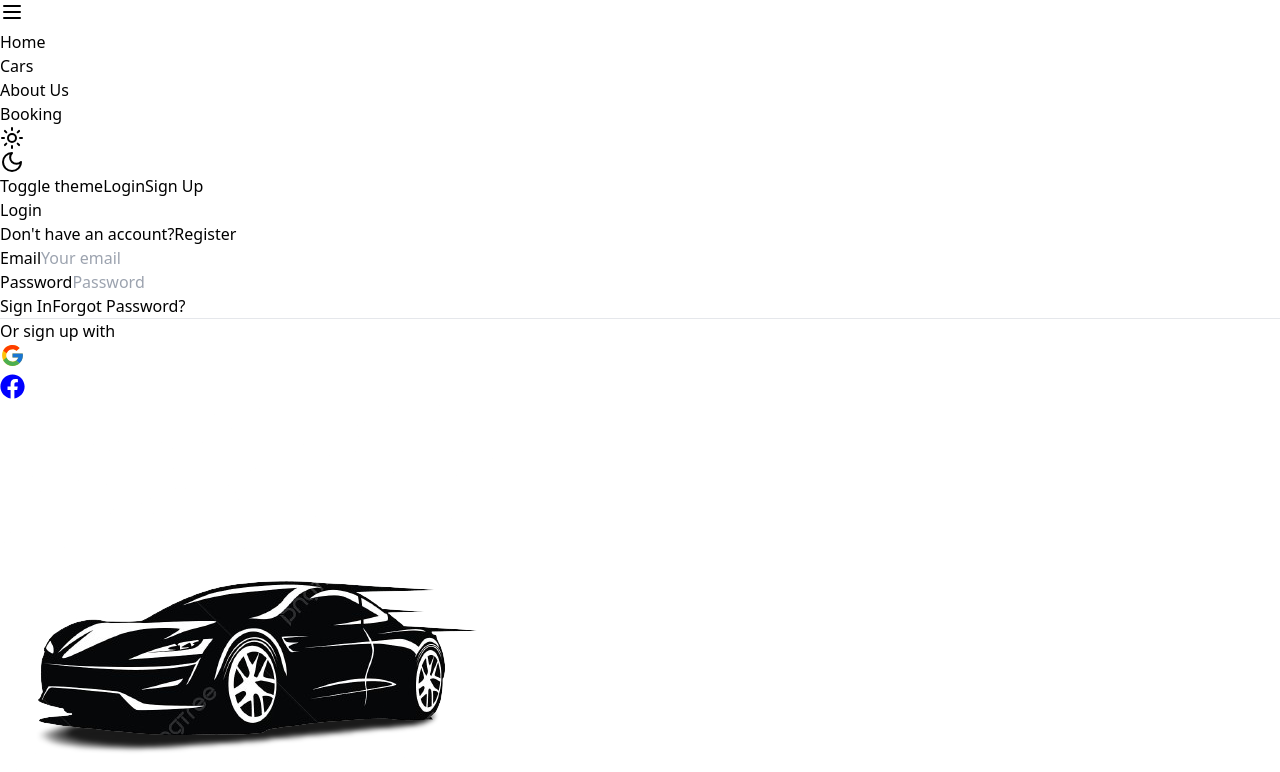
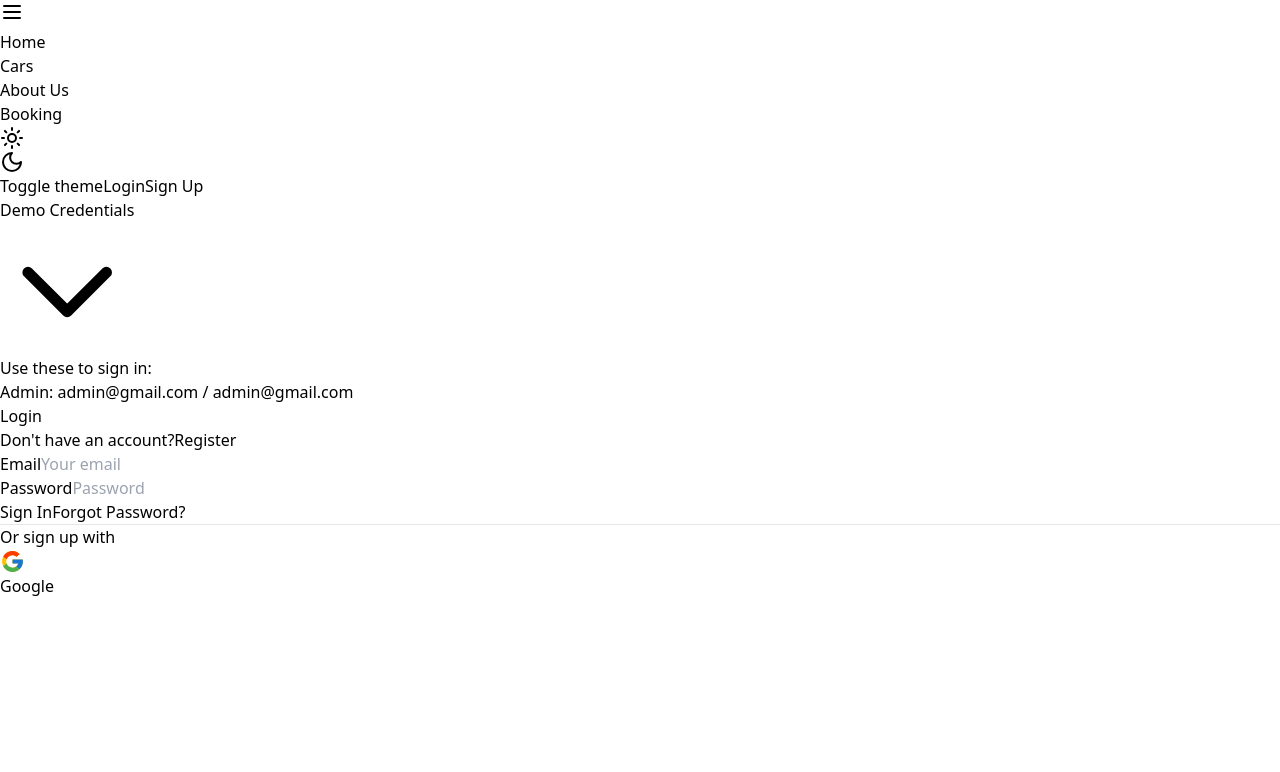
Before and after one commit to Mehedihasan444/Car-Rental-Reservation-System-Frontend, a React (Vite) app: page /login in a window 1280 px wide. Shown: the part 596-1368 px from the top of the page. Built offline with nearby package versions, Linux system fonts and the light colour scheme; no server answers.

Commit message:
enhance SocialLogin and Login components with UI improvements and demo credentials section

```diff
--- a/src/components/ui/SocialLogin.tsx
+++ b/src/components/ui/SocialLogin.tsx
@@ -1,6 +1,6 @@
 import { Button } from "@/components/ui/button";
 import { CardFooter } from "@/components/ui/card";
-import { FaFacebook } from "react-icons/fa";
+// import { FaFacebook } from "react-icons/fa";
 import { FcGoogle } from "react-icons/fc";
 import { GoogleAuthProvider, signInWithPopup } from "firebase/auth";
 import auth from "@/AuthProvider/firebase.config";
@@ -93,13 +93,14 @@
               className="w-full shadow"
             >
               <FcGoogle size={25} />
+              <span className="ml-2">Google</span>
             </Button>
           </div>
-          <div className="flex-1 w-full">
+          {/* <div className="flex-1 w-full">
             <Button variant={"outline"} size={"lg"} className="w-full shadow">
               <FaFacebook size={25} color="blue" />
             </Button>
-          </div>
+          </div> */}
         </div>
       </CardFooter>
     </>
--- a/src/pages/login/Login.tsx
+++ b/src/pages/login/Login.tsx
@@ -19,6 +19,7 @@
 
 const Login = () => {
   const [formData, setFormData] = useState({ email: "", password: "" });
+  const [open, setOpen] = useState(true);
   const [errors, setErrors] = useState<FormErrors>({});
   const [login, { isLoading }] = useLoginMutation();
   const navigate = useNavigate();
@@ -119,7 +120,50 @@
   };
 
   return (
-    <div className="h-screen flex justify-center items-center">
+    <div className="h-screen flex flex-col justify-center items-center">
+      {/* admin credentials */}
+
+      <div className="w-[350px] mb-4">
+        <div
+          className={`border border-gray-200 shadow-sm rounded-lg overflow-hidden transition-all`}
+        >
+          {/* HEADER */}
+          <button
+            onClick={() => setOpen((p) => !p)}
+            className="w-full flex items-center justify-between gap-2 p-3 bg-white"
+          >
+            <div className="flex items-center gap-3">
+              <div className="w-1 h-6 bg-blue-600 rounded" /> {/* LEFT BORDER STYLE */}
+              <span className="font-semibold text-sm text-gray-900">
+                Demo Credentials
+              </span>
+            </div>
+            <svg
+              className={`w-5 h-5 text-gray-500 transition-transform duration-200 ${open ? "rotate-180" : ""
+                }`}
+              fill="none"
+              stroke="currentColor"
+              viewBox="0 0 24 24"
+            >
+              <path strokeLinecap="round" strokeLinejoin="round" strokeWidth={2} d="M19 9l-7 7-7-7" />
+            </svg>
+          </button>
+
+          {/* BODY */}
+          {open && (
+            <div className="px-5 pb-4 pt-1 text-sm text-gray-700">
+              Use these to sign in:
+              <div className="mt-2">
+                <span className="font-medium">Admin:</span>{" "}
+                <span className="italic">admin@gmail.com</span> /{" "}
+                <span className="italic">admin@gmail.com</span>
+              </div>
+            </div>
+          )}
+        </div>
+      </div>
+
+
       <Card className="w-[350px]">
         <CardHeader className="">
           <CardTitle>Login</CardTitle>
```
